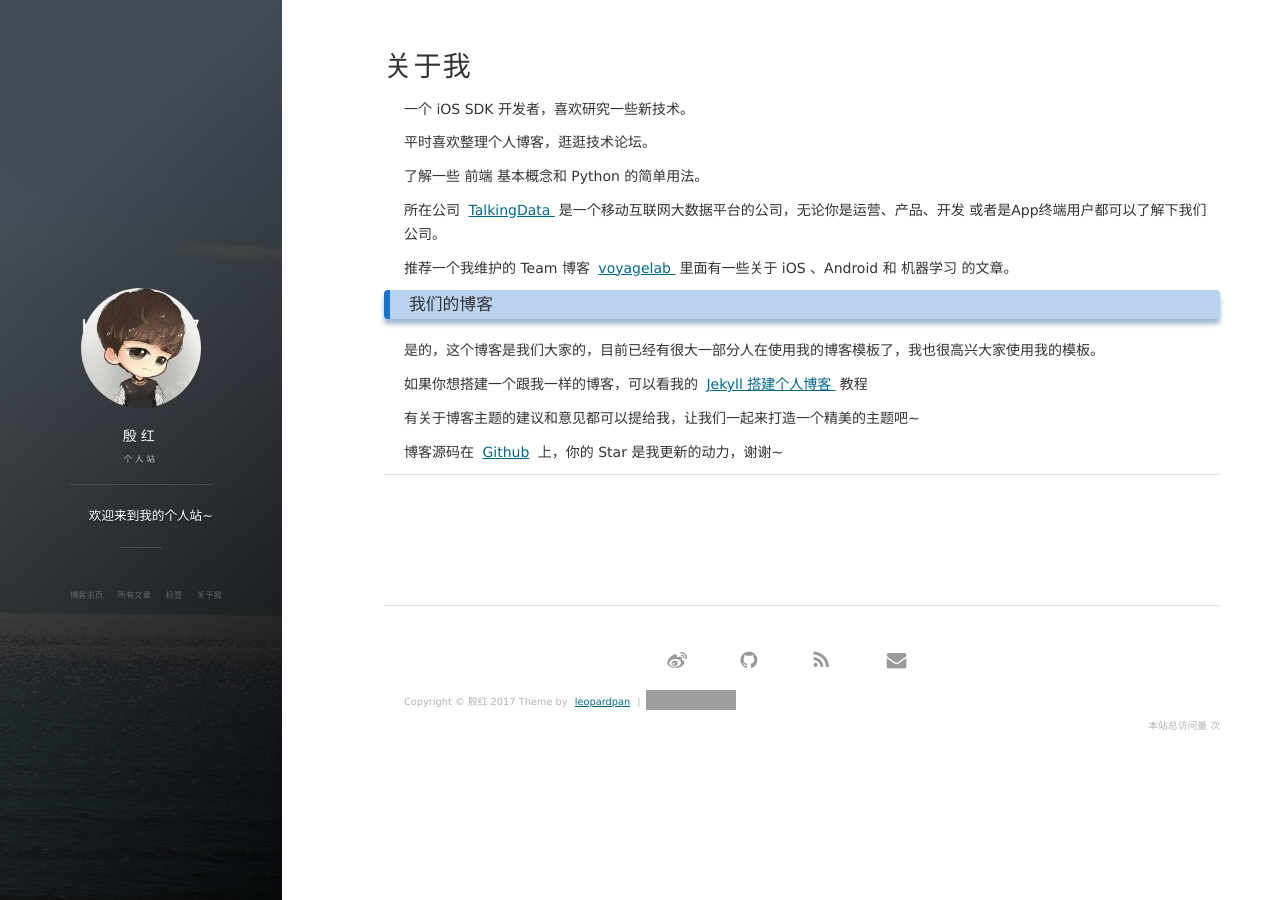
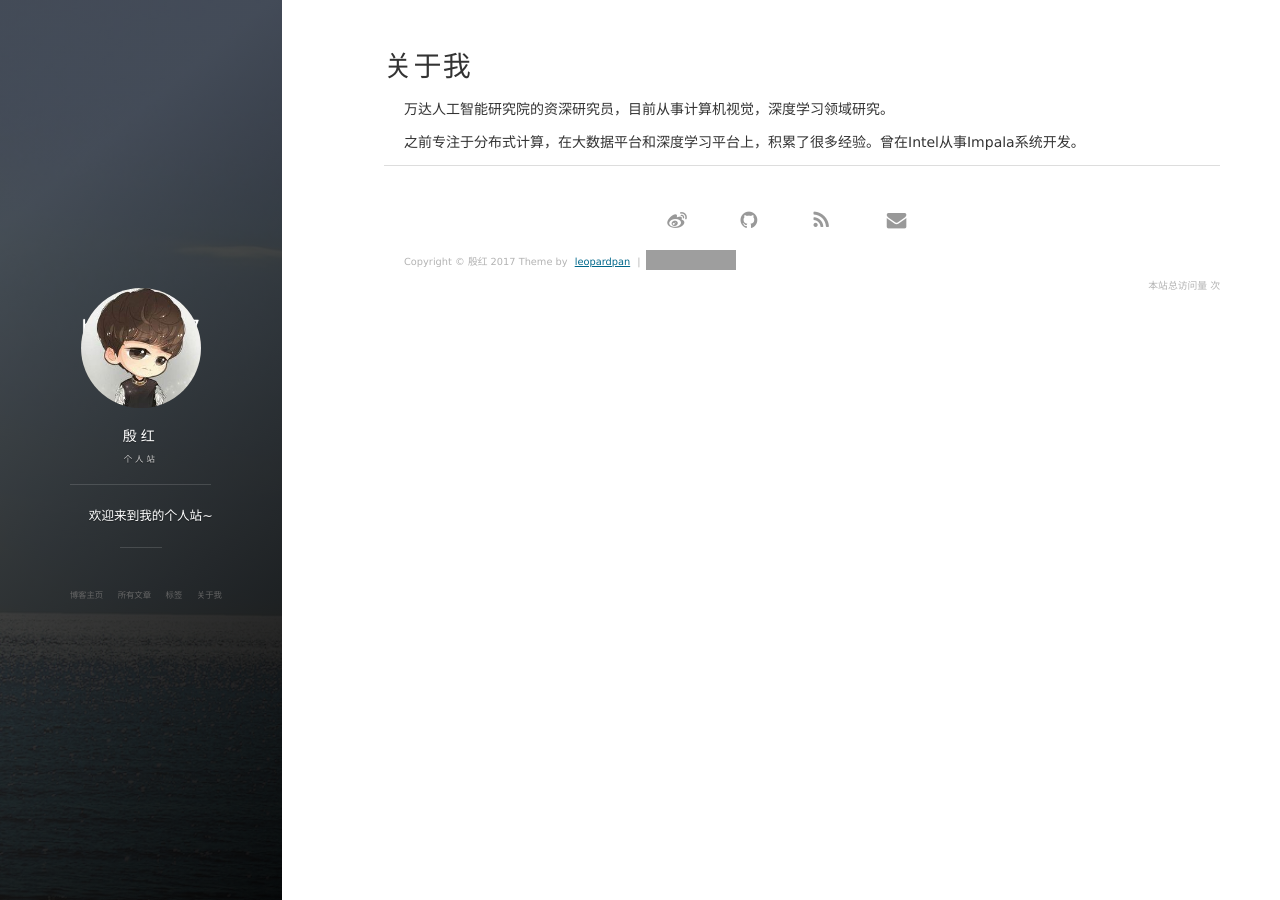
Before and after one commit to zuowang/zuowang.github.io, a Jekyll site: the page built from about.md, in a window 1280 px wide. Built offline with Jekyll 4.4.1, drawn with Linux system fonts in a browser that asks for light colours; nearby versions of some CDN libraries; comment, search, counter and statistics services are not loaded; grey boxes are pictures that could not be loaded.

Commit message:
Update about.md

```diff
--- a/about.md
+++ b/about.md
@@ -3,43 +3,9 @@ layout: page
 title: 关于我
 ---
 
-一个 iOS SDK 开发者，喜欢研究一些新技术。
+万达人工智能研究院的资深研究员，目前从事计算机视觉，深度学习领域研究。
 <p>
-平时喜欢整理个人博客，逛逛技术论坛。
-<p>
-了解一些 前端 基本概念和 Python 的简单用法。
+之前专注于分布式计算，在大数据平台和深度学习平台上，积累了很多经验。曾在Intel从事Impala系统开发。
+
 
 <p>
-
-所在公司
-<a target="_blank" href="https://www.talkingdata.com/"> TalkingData </a>
-是一个移动互联网大数据平台的公司，无论你是运营、产品、开发 或者是App终端用户都可以了解下我们公司。
-<p>
-
-推荐一个我维护的 Team 博客
-<a target="_blank" href="http://talkingdata.me/"> voyagelab </a>
-里面有一些关于 iOS 、Android 和 机器学习 的文章。
-
-<p>
-
-<h3> 我们的博客 </h3>
-
-<p>
-
-是的，这个博客是我们大家的，目前已经有很大一部分人在使用我的博客模板了，我也很高兴大家使用我的模板。
-
-<p>
-
-如果你想搭建一个跟我一样的博客，可以看我的
-<a href="/2016/10/jekyll_tutorials1/"> Jekyll 搭建个人博客 </a>
-教程
-
-<p>
-
-有关于博客主题的建议和意见都可以提给我，让我们一起来打造一个精美的主题吧~
-
-<p>
-
-博客源码在 <a target="_blank" href='https://github.com/leopardpan/leopardpan.github.io/'>Github</a> 上，你的 Star 是我更新的动力，谢谢~
-
-{% include comments.html %}
```
